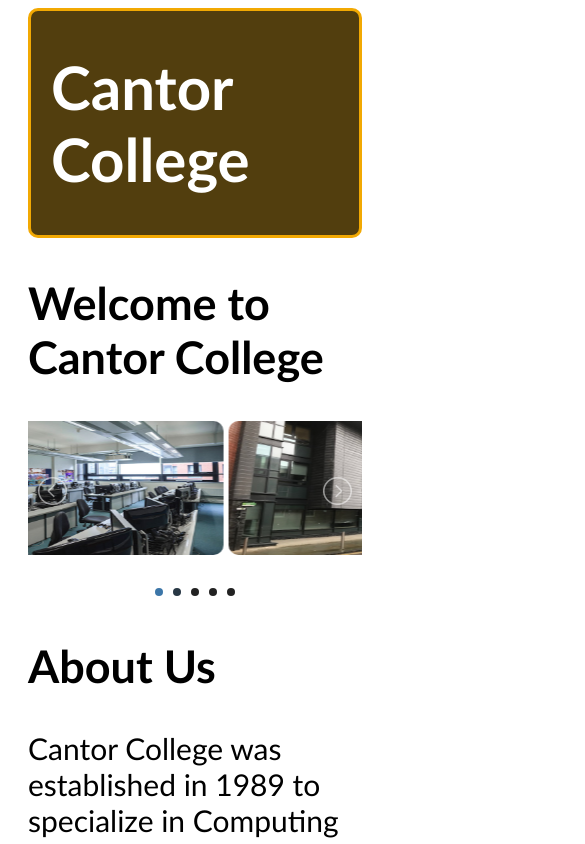
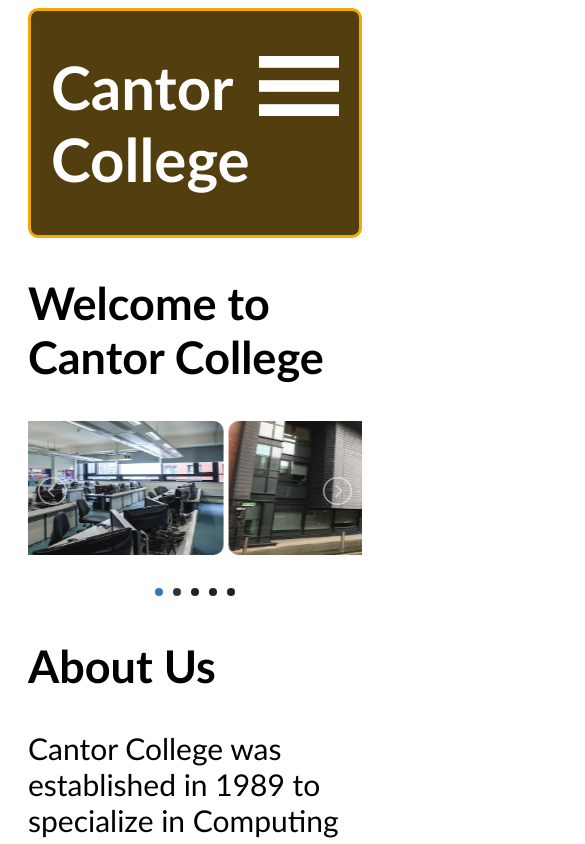
Before and after one commit to joehall02/CantorCollege, a plain HTML site: page index.html in a window 390 px wide. Shown: the top 844 px of the page, 585 px wide, since content can reach past the window. Drawn offline with Linux system fonts and the light colour scheme.

Commit message:
fixed margin

```diff
--- a/styles/mobile.css
+++ b/styles/mobile.css
@@ -68,7 +68,7 @@ nav ul li a {
   display: block;
   width: 80px;
   min-width: 80px;
-  margin-left: 350px;
+  margin-left: auto;
   margin-top: 45px;
 }
 
```
